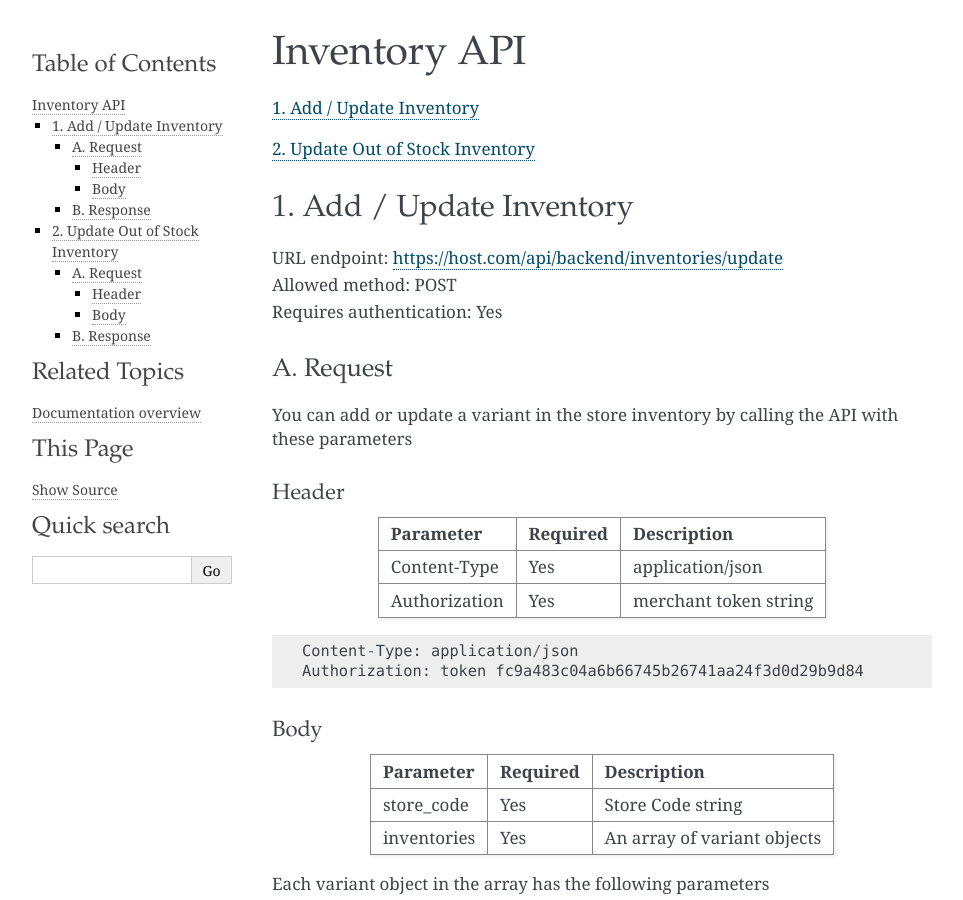
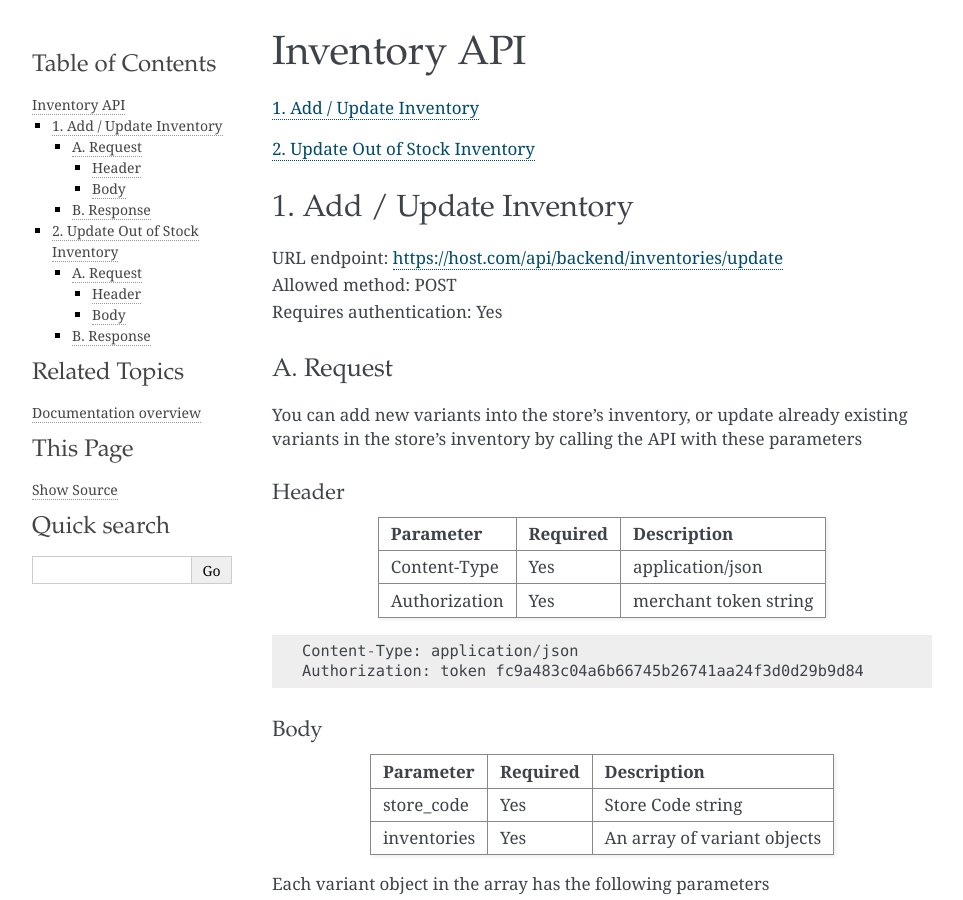
Before and after one commit to ui/stamps-api-docs, a Sphinx documentation site: the page built from source/inventory_api.rst, in a window 1280 px wide and 900 px high. Shown: the whole window, without its empty margins (148-1111 px from the left). Built offline with Sphinx 7.4.7, drawn with Linux system fonts in a browser that asks for light colours.

Commit message:
Update inventory_api.rst

```diff
--- a/source/inventory_api.rst
+++ b/source/inventory_api.rst
@@ -17,7 +17,7 @@ Inventory API
 A. Request
 ----------
 
-You can add or update a variant in the store inventory by calling the API with these parameters
+You can add new variants into the store's inventory, or update already existing variants in the store's inventory by calling the API with these parameters
 
 Header
 ______
```
